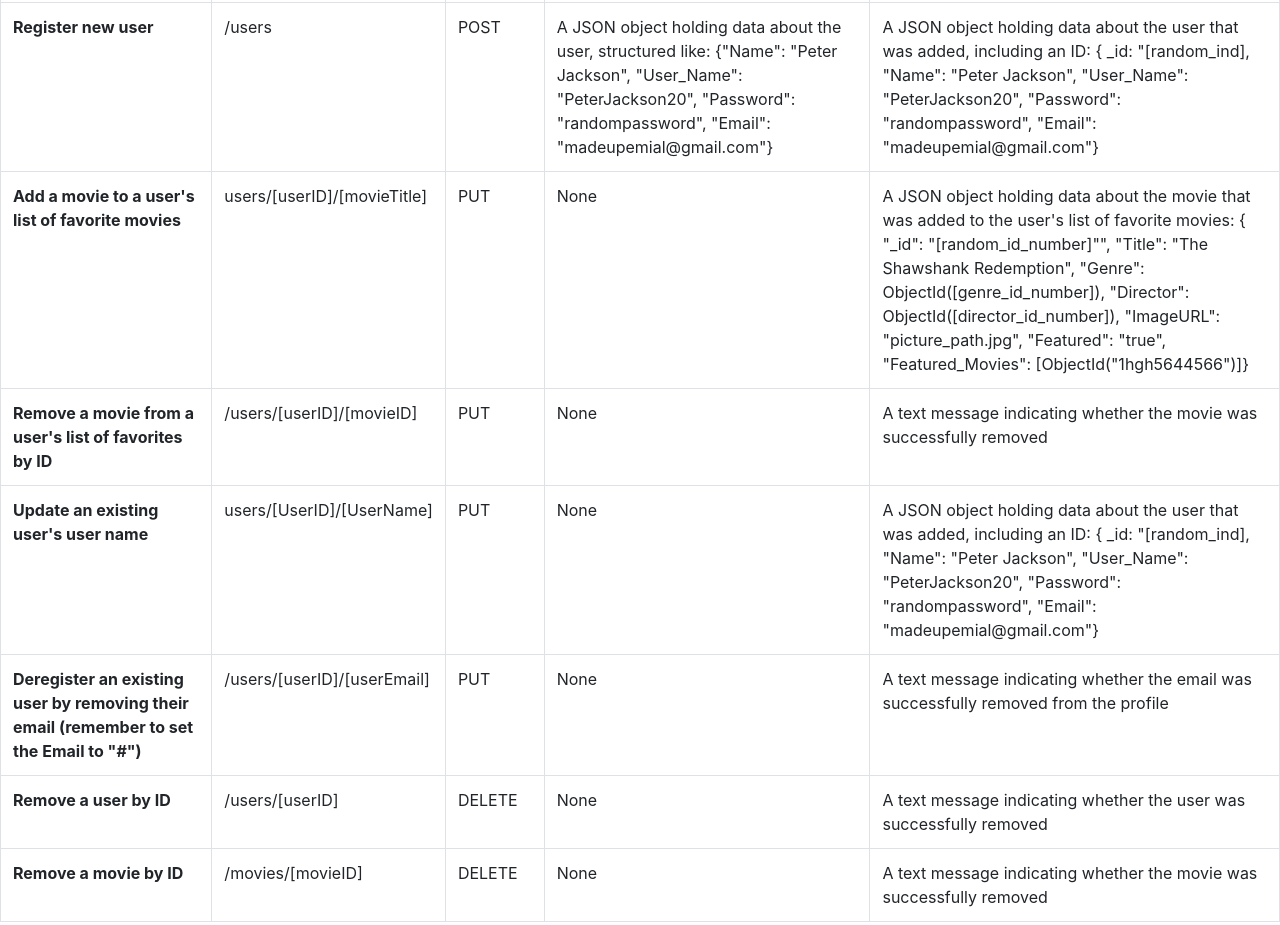
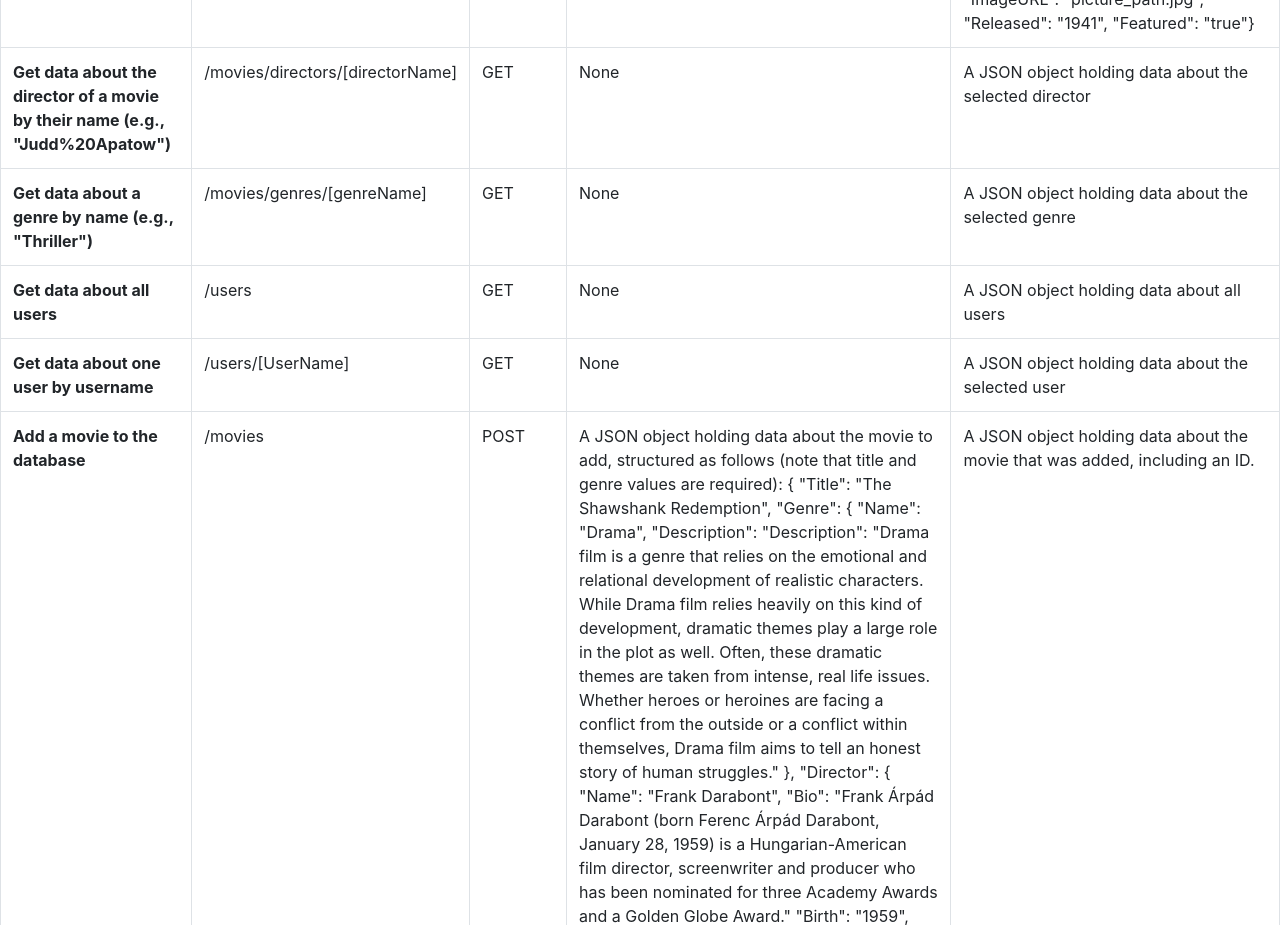
Before and after one commit to TobyRas1992/movie_api, a website: page public/documentation.html in a window 1280 px wide. Shown: the part 893-1818 px from the top of the page. Drawn offline with nearby package versions, Linux system fonts and the light colour scheme.

Commit message:
Final touches before hand in

```diff
--- a/models.js
+++ b/models.js
@@ -20,7 +20,7 @@ let movieSchema = mongoose.Schema({
 });
 
 let userSchema = mongoose.Schema({
-    Username: { type: String, required: true },
+    UserName: { type: String, required: true },
     Password: { type: String, required: true },
     Email: { type: String, required: true },
     Birthday: Date,
--- a/public/documentation.html
+++ b/public/documentation.html
@@ -21,54 +21,80 @@
         </thead>
         <tbody>
           <tr>
-            <th scope="row">Get a list of all the user's favorite movies</th>
-            <td>/movies</td>
+            <th scope="row">Get data about all movies</th>
+            <td>/movies/</td>
             <td>GET</td>
             <td>None</td>
-            <td>A JSON object holding data about all the movies</td>
+            <td>A JSON object holding data about all movies</td>
           </tr>
           <tr>
             <th scope="row">Get data about a single movie by its title</th>
             <td>/movies/[movieTitle]</td>
             <td>GET</td>
             <td>None</td>
-            <td>A JSON object holding data about the selected movie, including an ID: { "_id": "[random_id_number]", "Title": "Citizen Kane", "Description": "The movies centers on XZY", "Genre": "ObjectId([genre_id_number])", "Director": "ObjectId([director_id_number])", "ImageURL": "picture_path.jpg", "Featured": "true"}</td>
+            <td>A JSON object holding data about the selected movie, including an ID: { "_id": "[random_id_number]", "Title": "Citizen Kane", "Description": "The movies centers on XZY", "Genre": { "Name": "Drama", "Description": "Drama film is a genre that relies on the emotional and relational development of realistic characters. While Drama film relies heavily on this kind of development, dramatic themes play a large role in the plot as well. Often, these dramatic themes are taken from intense, real life issues. Whether heroes or heroines are facing a conflict from the outside or a conflict within themselves, Drama film aims to tell an honest story of human struggles."}, "Director": {
+              "Name:" "Orson Welles", "Bio": "George Orson Welles was an American actor, director, screenwriter and producer who is remembered for his innovative work in radio, theatre and film. He is considered one of the greatest filmmakers of all time.", "Birth": "1915", "Death": "1985"}, "ImageURL": "picture_path.jpg", "Released": "1941", "Featured": "true"}</td>
           </tr>
           <tr>
             <th scope="row">Get data about the director of a movie by their name (e.g., "Judd%20Apatow") </th>
-            <td>/directors/[directorName]</td>
+            <td>/movies/directors/[directorName]</td>
             <td>GET</td>
             <td>None</td>
             <td>A JSON object holding data about the selected director</td>
           </tr>
           <tr>
-            <th scope="row">Get data about a genre (description) by name (e.g., "Thriller")</th>
-            <td>/genres/[genreName]</td>
+            <th scope="row">Get data about a genre by name (e.g., "Thriller")</th>
+            <td>/movies/genres/[genreName]</td>
             <td>GET</td>
             <td>None</td>
-            <td>A JSON object holding data about all the movies within the selected genre</td>
+            <td>A JSON object holding data about the selected genre</td>
+          </tr>
+          <tr>
+            <th scope="row">Get data about all users</th>
+            <td>/users</td>
+            <td>GET</td>
+            <td>None</td>
+            <td>A JSON object holding data about all users</td>
+          </tr>
+          <tr>
+            <th scope="row">Get data about one user by username</th>
+            <td>/users/[UserName]</td>
+            <td>GET</td>
+            <td>None</td>
+            <td>A JSON object holding data about the selected user</td>
           </tr>
           <tr>
             <th scope="row">Add a movie to the database</th>
             <td>/movies</td>
             <td>POST</td>
-            <td>A JSON object holding data about the movie to add, structured like: {
-                "Title": "The Shawshank Redemption", "Genre": "ObjectId([id_number])", "Director": "ObjectId([id_number])", "ImageURL": "picture_path.jpg", "Featured": "no"}</td>
-            <td>A JSON object holding data about the movie that was added, including an ID: { _id: [random_id_number], Title: "The Shawshank Redemption", Genre: ObjectId([genre_id_number]), Director: ObjectId([director_id_number]), ImageURL: "picture_path.jpg", Featured: false}</td>
+            <td>A JSON object holding data about the movie to add, structured as follows (note that title and genre values are required): {
+                "Title": "The Shawshank Redemption", "Genre": {
+                  "Name": "Drama",
+                  "Description": "Description": "Drama film is a genre that relies on the emotional and relational development of realistic characters. While Drama film relies heavily on this kind of development, dramatic themes play a large role in the plot as well. Often, these dramatic themes are taken from intense, real life issues. Whether heroes or heroines are facing a conflict from the outside or a conflict within themselves, Drama film aims to tell an honest story of human struggles."
+                },
+                "Director": {
+                  "Name": "Frank Darabont",
+                  "Bio": "Frank Árpád Darabont (born Ferenc Árpád Darabont, January 28, 1959) is a Hungarian-American film director, screenwriter and producer who has been nominated for three Academy Awards and a Golden Globe Award."
+                  "Birth": "1959",
+                  "Death": ""
+                },
+                "Actors": ["Morgan Freeman", "Tim Robbins"], "Released": "1995",
+                "ImageURL": "picture_path.jpg", "Featured": "no"}</td>
+            <td>A JSON object holding data about the movie that was added, including an ID.</td>
           </tr>
           <tr>
             <th scope="row">Register new user</th>
             <td>/users</td>
             <td>POST</td>
-            <td>A JSON object holding data about the user, structured like: {"Name": "Peter Jackson", "User_Name": "PeterJackson20", "Password": "randompassword", "Email": "madeupemial@gmail.com"}</td>
-            <td>A JSON object holding data about the user that was added, including an ID: { _id: "[random_ind], "Name": "Peter Jackson", "User_Name": "PeterJackson20", "Password": "randompassword", "Email": "madeupemial@gmail.com"}</td>
+            <td>A JSON object holding data about the user, structured as follows (Note that values for name, password, and Email are required): {"UserName": "PeterJackson20", "Password": "randompassword", "Email": "madeupemial@gmail.com"}</td>
+            <td>A JSON object holding data about the user that was added.</td>
           </tr>
           <tr>
             <th scope="row">Add a movie to a user's list of favorite movies</th>
-            <td>users/[userID]/[movieTitle]</td>
+            <td>users/[userID]/[movieID]</td>
             <td>PUT</td>
             <td>None</td>
-            <td>A JSON object holding data about the movie that was added to the user's list of favorite movies: { "_id": "[random_id_number]"", "Title": "The Shawshank Redemption", "Genre": ObjectId([genre_id_number]), "Director": ObjectId([director_id_number]), "ImageURL": "picture_path.jpg", "Featured": "true", "Featured_Movies": [ObjectId("1hgh5644566")]}</td>
+            <td>A JSON object holding data about the selected user, including the movie that was added to the user's list of favorite movies</td>
           </tr>
           <tr>
             <th scope="row">Remove a movie from a user's list of favorites by ID</th>
@@ -78,29 +104,22 @@
             <td>A text message indicating whether the movie was successfully removed</td>
           </tr>
           <tr>
-            <th scope="row">Update an existing user's user name</th>
-            <td>users/[UserID]/[UserName]</td>
+            <th scope="row">Update user info by name</th>
+            <td>users/[UserName]/</td>
             <td>PUT</td>
-            <td>None</td>
-            <td>A JSON object holding data about the user that was added, including an ID: { _id: "[random_ind], "Name": "Peter Jackson", "User_Name": "PeterJackson20", "Password": "randompassword", "Email": "madeupemial@gmail.com"}</td>
+            <td> JSON object holding new data about the user, structured as follows (Note that values for name, password, and Email are required): {"UserName": "PeterJackson20", "Password": "randompassword", "Email": "madeupemial@gmail.com"}</td>
+            <td>A JSON object holding new, modified data about the selected user</td>
           </tr>
           <tr>
-            <th scope="row">Deregister an existing user by removing their email (remember to set the Email to "#")</th>
-            <td>/users/[userID]/[userEmail]</td>
-            <td>PUT</td>
-            <td>None</td>
-            <td>A text message indicating whether the email was successfully removed from the profile</td>
-          </tr>
-          <tr>
-            <th scope="row">Remove a user by ID</th>
-            <td>/users/[userID]</td>
+            <th scope="row">Remove a user by name</th>
+            <td>/users/[UserName]</td>
             <td>DELETE</td>
             <td>None</td>
             <td>A text message indicating whether the user was successfully removed</td>
           </tr>
           <tr>
-            <th scope="row">Remove a movie by ID</th>
-            <td>/movies/[movieID]</td>
+            <th scope="row">Remove a movie by name</th>
+            <td>/movies/[MovieName]</td>
             <td>DELETE</td>
             <td>None</td>
             <td>A text message indicating whether the movie was successfully removed</td>
```
Also changed, not shown: index.js (+6 -6 lines).
